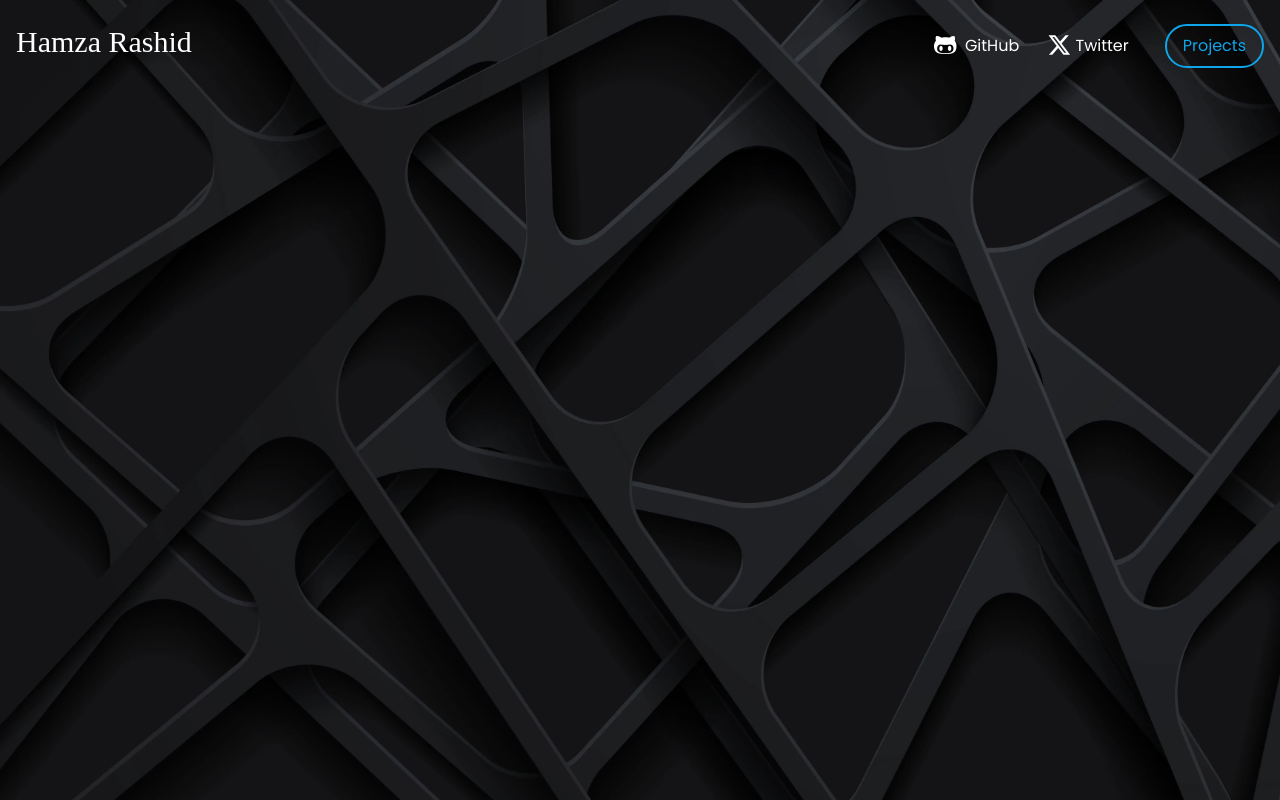
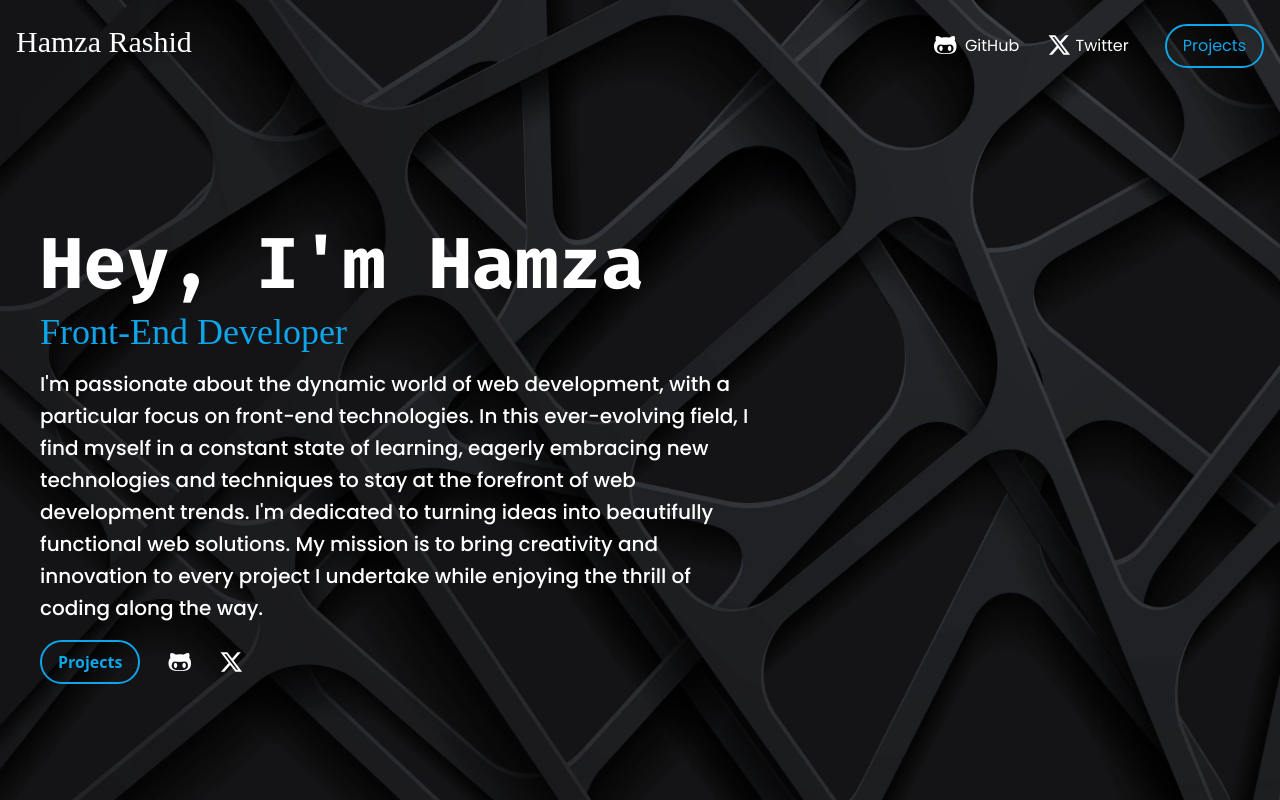
Before and after one commit to Hamza12700/Personal-Website, a Svelte app: page / in a window 1280 px wide. Built offline with nearby package versions, Linux system fonts and the light colour scheme; a web font is replaced by a local one.

Commit message:
Added Introduction main section

```diff
--- a/src/App.svelte
+++ b/src/App.svelte
@@ -3,3 +3,31 @@
 </script>
 
 <NavBar />
+<main class="mt-36 mx-10">
+  <h1 class="text-7xl mb-3 font-firaCodeBold">Hey, I'm Hamza</h1>
+  <h2 class="text-sky-500 text-4xl font-notoSans_Bold">Front-End Developer</h2>
+  <p class="my-4 md:w-[45rem] leading-8 font-poppinsMed text-xl">
+    I'm passionate about the dynamic world of web development, with a particular
+    focus on front-end technologies. In this ever-evolving field, I find myself
+    in a constant state of learning, eagerly embracing new technologies and
+    techniques to stay at the forefront of web development trends. I'm dedicated
+    to turning ideas into beautifully functional web solutions. My mission is to
+    bring creativity and innovation to every project I undertake while enjoying
+    the thrill of coding along the way.
+  </p>
+  <button class="btn mr-3" type="button">Projects</button>
+  <a
+    class="transition mx-2 ease-in-out hover:text-sky-500"
+    target="_blank"
+    href="https://github.com/hamza12700/"
+  >
+    <i class="fa-brands mx-1 fa-github-alt fa-xl" />
+  </a>
+  <a
+    class="transition mx-2 ease-in-out hover:text-sky-500"
+    target="_blank"
+    href="https://x.com/Hamza_Rash1d"
+  >
+    <i class="pr-1 fa-brands mx-1 fa-x-twitter fa-xl" />
+  </a>
+</main>
```
